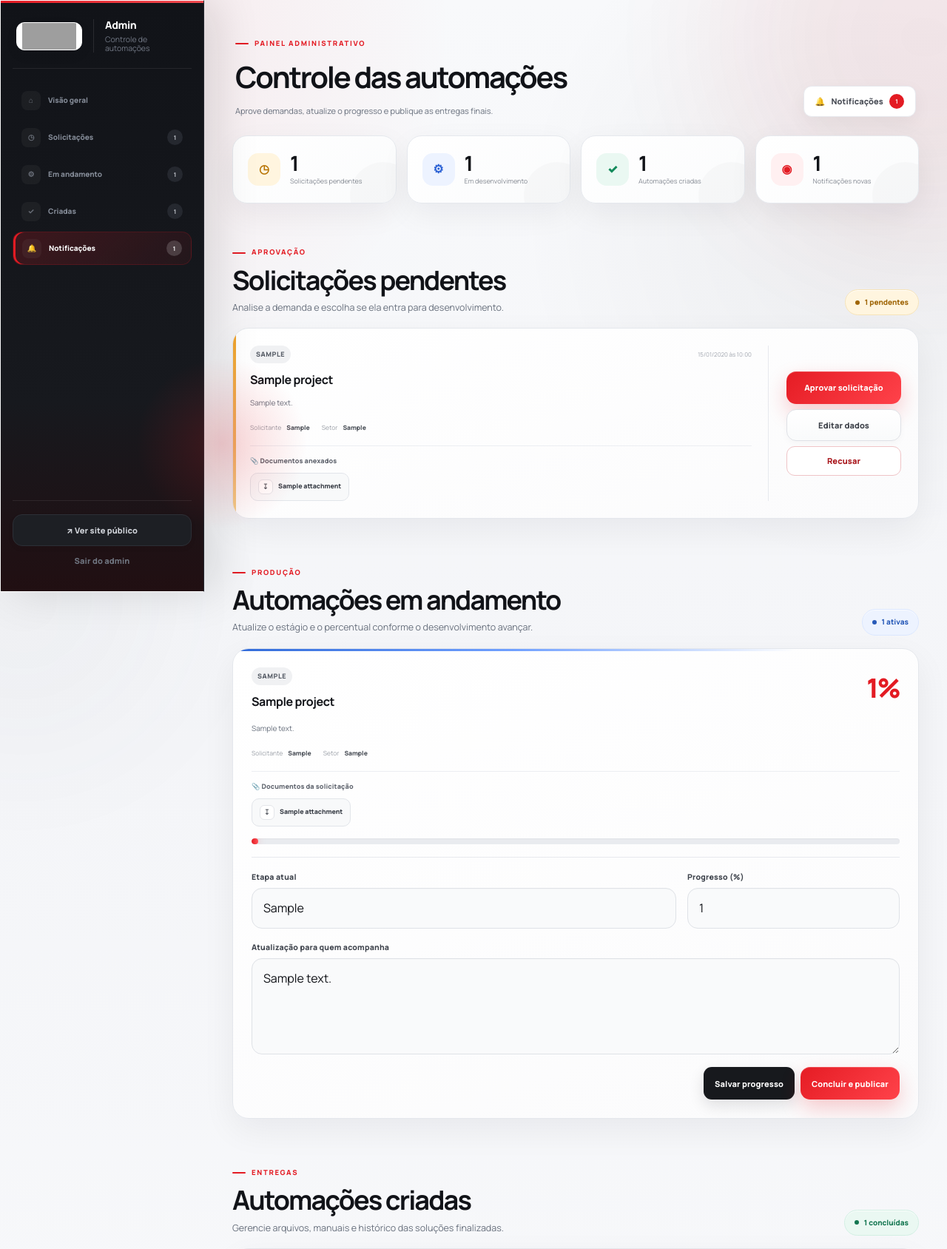
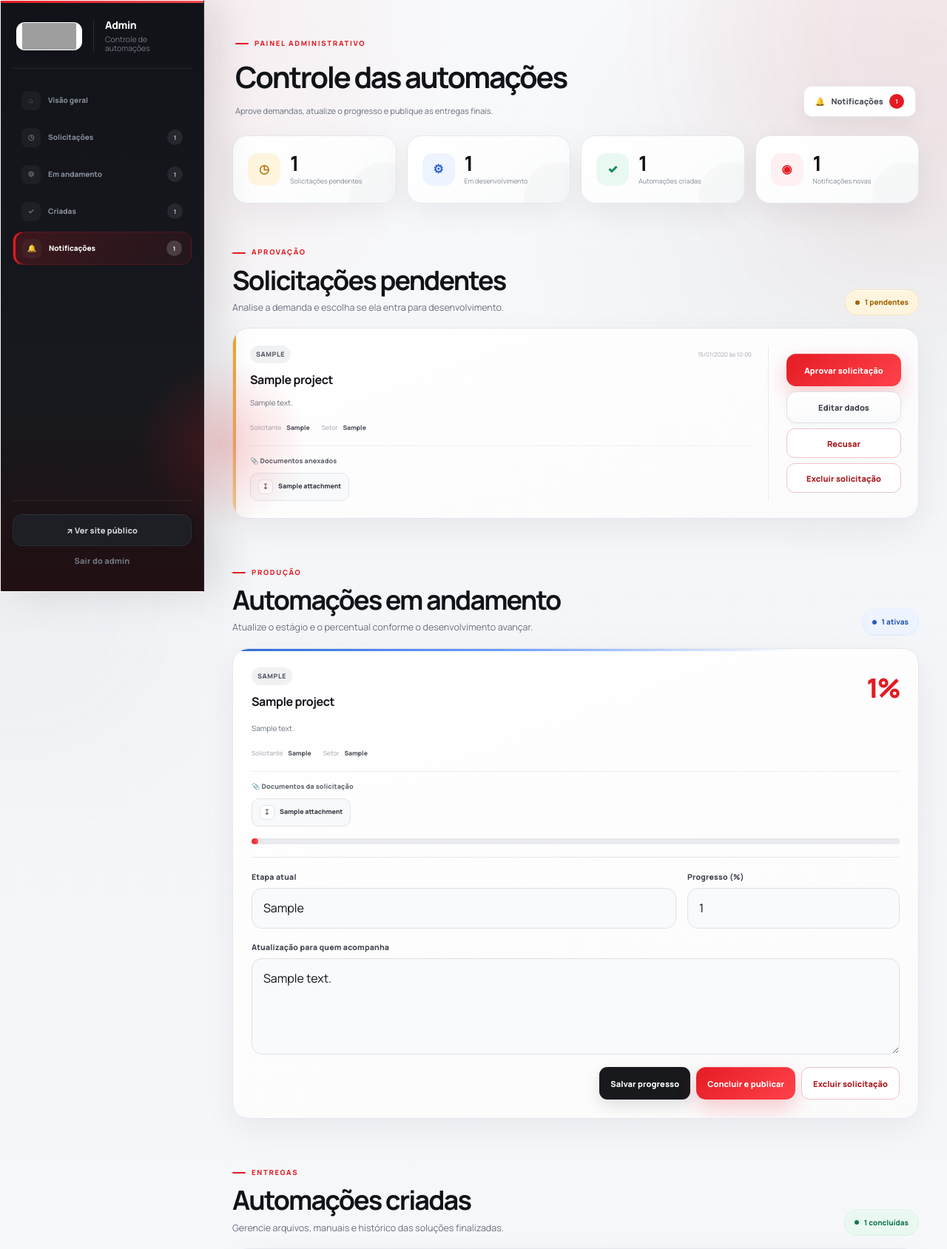
Before and after one commit to DuduSouza10/automations-requester-jt, a Flask app: template templates/admin.html in a window 1280 px wide. Shown: the top 1688 px of the page at 74% size. Run offline with Flask 3, Linux system fonts and the light colour scheme; tables that the repository leaves empty hold one stand-in row (values such as "Sample post"); the template is opened without the code that fills it: values that come from a table or form of the project are taken from there, most other values are stand-ins (such as "Sample title", 1, 10 or a date in 2020); grey boxes are pictures that could not be loaded.

Commit message:
a fucking fix

```diff
--- a/app.py
+++ b/app.py
@@ -11,6 +11,7 @@ from flask import (
 )
 from flask_sqlalchemy import SQLAlchemy
 from sqlalchemy import event, inspect, text
+from sqlalchemy.exc import SQLAlchemyError
 from sqlalchemy.engine import Engine
 from werkzeug.utils import secure_filename
 
@@ -134,9 +135,20 @@ def admin_required(view):
     @wraps(view)
     def wrapped(*args, **kwargs):
         if not session.get("admin_authenticated"):
+            # Nunca redireciona um POST protegido de volta para a propria rota POST.
+            # Isso evita cair em 404/405 depois de refazer o login com uma sessao expirada.
+            if request.method != "GET":
+                flash("Sua sessão administrativa expirou. Entre novamente e repita a ação; nenhum dado foi alterado.", "error")
+                return redirect(url_for("admin_login", next=url_for("admin_dashboard")))
             return redirect(url_for("admin_login", next=request.path))
         return view(*args, **kwargs)
     return wrapped
+
+
+def admin_redirect(anchor=None):
+    if anchor:
+        return redirect(url_for("admin_dashboard", _anchor=anchor))
+    return redirect(url_for("admin_dashboard"))
 
 
 def save_upload(file_storage, project):
@@ -372,18 +384,39 @@ def edit_project(project_id):
 @app.post("/admin/projetos/<int:project_id>/aprovar")
 @admin_required
 def approve_project(project_id):
-    project = Project.query.get_or_404(project_id)
+    # Nao usa get_or_404 aqui: uma tela desatualizada nunca deve jogar o admin
+    # para uma pagina 404 ao clicar em Aprovar.
+    project = db.session.get(Project, project_id)
+    if not project:
+        flash("Essa solicitação não foi encontrada. A lista foi atualizada; nenhum dado foi alterado.", "error")
+        return admin_redirect("solicitacoes")
+
     if project.status != "pending":
-        flash("Essa solicitação não está pendente.", "error")
-        return redirect(url_for("admin_dashboard"))
-    project.status = "in_progress"
-    project.stage = "Planejamento / análise"
-    project.progress = max(project.progress, 5)
-    project.approved_at = now_local()
-    project.updated_at = now_local()
-    db.session.commit()
-    flash(f"{project.name} foi aprovada e movida para Em andamento.", "success")
-    return redirect(url_for("admin_dashboard") + "#andamento")
+        if project.status == "in_progress":
+            flash("Essa solicitação já foi aprovada e está em andamento.", "success")
+            return admin_redirect("andamento")
+        if project.status == "completed":
+            flash("Essa solicitação já foi concluída.", "success")
+            return admin_redirect("criadas")
+        flash("Essa solicitação não está mais pendente.", "error")
+        return admin_redirect("solicitacoes")
+
+    project_name = project.name
+    try:
+        project.status = "in_progress"
+        project.stage = "Planejamento / análise"
+        project.progress = max(project.progress, 5)
+        project.approved_at = now_local()
+        project.updated_at = now_local()
+        db.session.commit()
+    except SQLAlchemyError:
+        db.session.rollback()
+        app.logger.exception("Falha ao aprovar a solicitação %s", project_id)
+        flash("Não foi possível aprovar a solicitação. Ela foi mantida como pendente; tente novamente.", "error")
+        return admin_redirect("solicitacoes")
+
+    flash(f"{project_name} foi aprovada e movida para Em andamento.", "success")
+    return admin_redirect("andamento")
 
 
 @app.post("/admin/projetos/<int:project_id>/rejeitar")
@@ -503,16 +536,52 @@ def edit_created(project_id):
 @app.post("/admin/projetos/<int:project_id>/excluir")
 @admin_required
 def delete_project(project_id):
-    project = Project.query.get_or_404(project_id)
+    # Exclusao disponivel em qualquer etapa. O banco e confirmado antes dos
+    # arquivos fisicos serem removidos, evitando deixar um registro quebrado
+    # caso ocorra erro de banco durante a operacao.
+    project = db.session.get(Project, project_id)
+    if not project:
+        flash("Essa solicitação já não existe. A lista foi atualizada.", "error")
+        return admin_redirect()
+
+    project_name = project.name
+    status_anchor = {
+        "pending": "solicitacoes",
+        "in_progress": "andamento",
+        "completed": "criadas",
+    }.get(project.status)
+
+    records = [project]
     if project.source_type == "new":
-        delete_project_file(project)
-        for child in project.change_requests.all():
-            delete_request_attachment_files(child)
-    delete_request_attachment_files(project)
-    db.session.delete(project)
-    db.session.commit()
-    flash("Registro excluído.", "success")
-    return redirect(url_for("admin_dashboard"))
+        records.extend(list(project.change_requests.all()))
+
+    files_to_remove = set()
+    for record in records:
+        if record.file_path:
+            files_to_remove.add(record.file_path)
+        for attachment in list(record.attachments):
+            if attachment.stored_name:
+                files_to_remove.add(attachment.stored_name)
+
+    try:
+        db.session.delete(project)
+        db.session.commit()
+    except SQLAlchemyError:
+        db.session.rollback()
+        app.logger.exception("Falha ao excluir a solicitação %s", project_id)
+        flash("Não foi possível excluir a solicitação. Nenhum registro foi removido; tente novamente.", "error")
+        return admin_redirect(status_anchor)
+
+    for stored_name in files_to_remove:
+        try:
+            candidate = UPLOAD_DIR / stored_name
+            if candidate.exists() and candidate.is_file():
+                candidate.unlink(missing_ok=True)
+        except OSError:
+            app.logger.exception("Registro %s excluído, mas não foi possível remover o arquivo %s", project_id, stored_name)
+
+    flash(f"{project_name} foi excluída definitivamente.", "success")
+    return admin_redirect(status_anchor)
 
 
 @app.post("/admin/notificacoes/<int:notification_id>/ler")
@@ -538,6 +607,16 @@ def health():
     return {"status": "ok"}, 200
 
 
+@app.errorhandler(404)
+def not_found(error):
+    # No painel administrativo, uma acao feita a partir de uma tela antiga
+    # deve voltar para o painel em vez de abandonar o usuario numa pagina 404.
+    if request.path.startswith("/admin") and session.get("admin_authenticated"):
+        flash("A ação solicitada não foi encontrada ou o registro já mudou. A tela foi atualizada e nenhum dado adicional foi alterado.", "error")
+        return admin_redirect(), 302
+    return error, 404
+
+
 @app.errorhandler(413)
 def too_large(error):
     flash(f"Arquivo muito grande. O limite atual é {app.config['MAX_CONTENT_LENGTH'] // (1024 * 1024)} MB.", "error")
--- a/templates/admin.html
+++ b/templates/admin.html
@@ -84,6 +84,7 @@
               </form>
               <button class="ghost-button full" type="button" data-modal-open="edit-request-{{ item.id }}">Editar dados</button>
               <button class="danger-outline full" type="button" data-modal-open="reject-{{ item.id }}">Recusar</button>
+              <button class="danger-outline full" type="button" data-modal-open="delete-{{ item.id }}">Excluir solicitação</button>
             </div>
           </article>
 
@@ -115,6 +116,19 @@
               <form method="post" action="{{ url_for('reject_project', project_id=item.id) }}">
                 <label class="field"><span>Motivo / observação</span><textarea name="reason" rows="5" placeholder="Opcional"></textarea></label>
                 <div class="modal-actions"><button class="ghost-button" type="button" data-modal-close>Cancelar</button><button class="danger-button" type="submit">Confirmar recusa</button></div>
+              </form>
+            </div>
+          </div>
+
+          <div class="modal" id="delete-{{ item.id }}" aria-hidden="true">
+            <div class="modal-backdrop" data-modal-close></div>
+            <div class="modal-panel glass" role="dialog" aria-modal="true">
+              <button class="modal-x" type="button" data-modal-close>×</button>
+              <span class="kicker">Excluir solicitação</span>
+              <h3>Excluir {{ item.name }}?</h3>
+              <p>A solicitação será removida definitivamente, incluindo os documentos anexados. Essa ação não pode ser desfeita.</p>
+              <form method="post" action="{{ url_for('delete_project', project_id=item.id) }}">
+                <div class="modal-actions"><button class="ghost-button" type="button" data-modal-close>Cancelar</button><button class="danger-button" type="submit">Excluir definitivamente</button></div>
               </form>
             </div>
           </div>
@@ -167,6 +181,7 @@
               <div class="work-actions">
                 <button class="secondary-button" type="submit">Salvar progresso</button>
                 <button class="primary-button" type="button" data-modal-open="complete-{{ item.id }}">Concluir e publicar</button>
+                <button class="danger-outline" type="button" data-modal-open="delete-{{ item.id }}">Excluir solicitação</button>
               </div>
             </form>
           </article>
@@ -183,6 +198,19 @@
                 <label class="field"><span>Procedimento e passo a passo</span><textarea name="manual" rows="9" placeholder="1. Como instalar/abrir...&#10;2. Como configurar...&#10;3. Como executar...&#10;4. Observações e dependências..."></textarea></label>
                 <label class="field"><span>Observações finais</span><textarea name="final_notes" rows="3" placeholder="Notas adicionais da entrega"></textarea></label>
                 <div class="modal-actions"><button class="ghost-button" type="button" data-modal-close>Cancelar</button><button class="primary-button" type="submit">Concluir e publicar</button></div>
+              </form>
+            </div>
+          </div>
+
+          <div class="modal" id="delete-{{ item.id }}" aria-hidden="true">
+            <div class="modal-backdrop" data-modal-close></div>
+            <div class="modal-panel glass" role="dialog" aria-modal="true">
+              <button class="modal-x" type="button" data-modal-close>×</button>
+              <span class="kicker">Excluir solicitação</span>
+              <h3>Excluir {{ item.name }}?</h3>
+              <p>Ela será removida do andamento e os documentos anexados também serão apagados. Essa ação não pode ser desfeita.</p>
+              <form method="post" action="{{ url_for('delete_project', project_id=item.id) }}">
+                <div class="modal-actions"><button class="ghost-button" type="button" data-modal-close>Cancelar</button><button class="danger-button" type="submit">Excluir definitivamente</button></div>
               </form>
             </div>
           </div>
@@ -226,7 +254,7 @@
                   <label class="field"><span>Observações</span><textarea name="admin_notes" rows="4">{{ item.admin_notes or '' }}</textarea></label>
                 </div>
                 <label class="field"><span>Procedimento / passo a passo</span><textarea name="manual" rows="8">{{ item.manual or '' }}</textarea></label>
-                <div class="work-actions"><button class="secondary-button" type="submit">Salvar alterações</button><button class="danger-outline" type="button" data-modal-open="delete-{{ item.id }}">Excluir registro</button></div>
+                <div class="work-actions"><button class="secondary-button" type="submit">Salvar alterações</button><button class="danger-outline" type="button" data-modal-open="delete-{{ item.id }}">Excluir solicitação</button></div>
               </form>
             </div>
           </article>
@@ -313,7 +341,27 @@
       <details>
         <summary>Ver solicitações recusadas ({{ rejected|length }})</summary>
         <div class="rejected-list">
-          {% for item in rejected %}<div><strong>{{ item.name }}</strong><span>{{ item.updated_at|date_br }}</span><p>{{ item.requester or 'Não informado' }}{% if item.department %} · {{ item.department }}{% endif %}</p><p>{{ item.admin_notes or 'Sem motivo informado.' }}</p></div>{% endfor %}
+          {% for item in rejected %}
+            <div>
+              <strong>{{ item.name }}</strong><span>{{ item.updated_at|date_br }}</span>
+              <p>{{ item.requester or 'Não informado' }}{% if item.department %} · {{ item.department }}{% endif %}</p>
+              <p>{{ item.admin_notes or 'Sem motivo informado.' }}</p>
+              <button class="danger-outline" type="button" data-modal-open="delete-{{ item.id }}">Excluir solicitação</button>
+            </div>
+
+            <div class="modal" id="delete-{{ item.id }}" aria-hidden="true">
+              <div class="modal-backdrop" data-modal-close></div>
+              <div class="modal-panel glass" role="dialog" aria-modal="true">
+                <button class="modal-x" type="button" data-modal-close>×</button>
+                <span class="kicker">Excluir solicitação</span>
+                <h3>Excluir {{ item.name }}?</h3>
+                <p>A solicitação recusada será removida definitivamente. Essa ação não pode ser desfeita.</p>
+                <form method="post" action="{{ url_for('delete_project', project_id=item.id) }}">
+                  <div class="modal-actions"><button class="ghost-button" type="button" data-modal-close>Cancelar</button><button class="danger-button" type="submit">Excluir definitivamente</button></div>
+                </form>
+              </div>
+            </div>
+          {% endfor %}
         </div>
       </details>
     </section>
```
